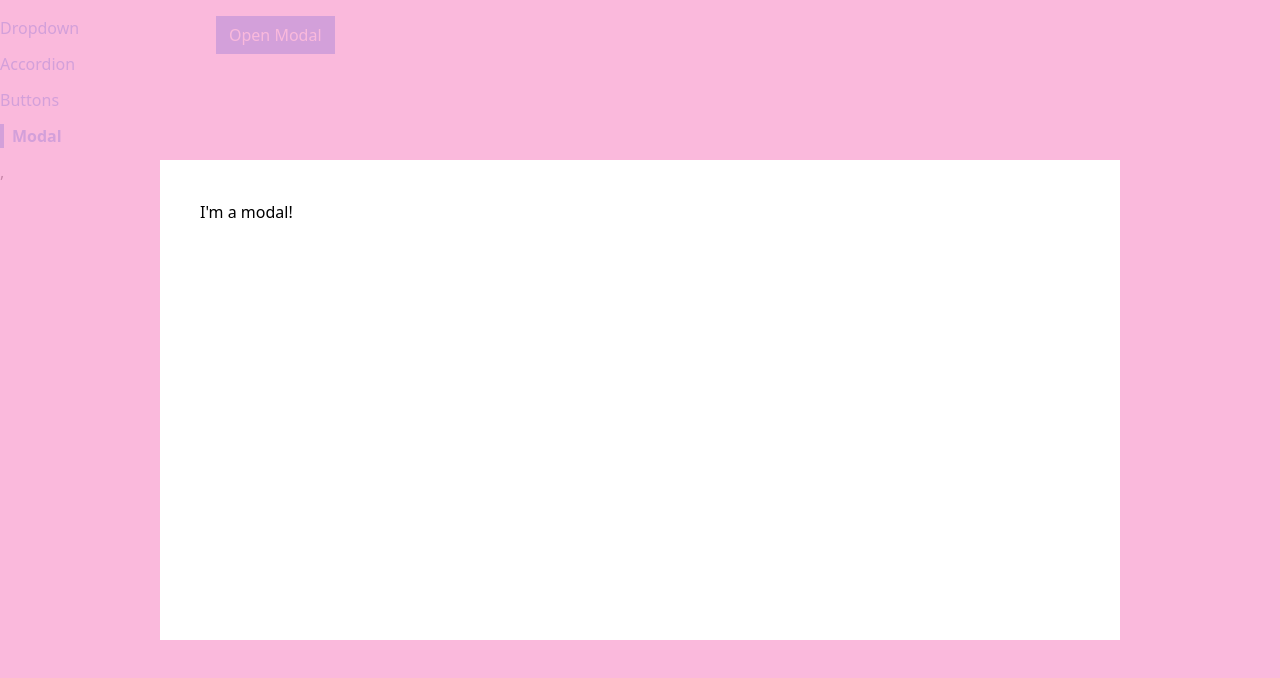
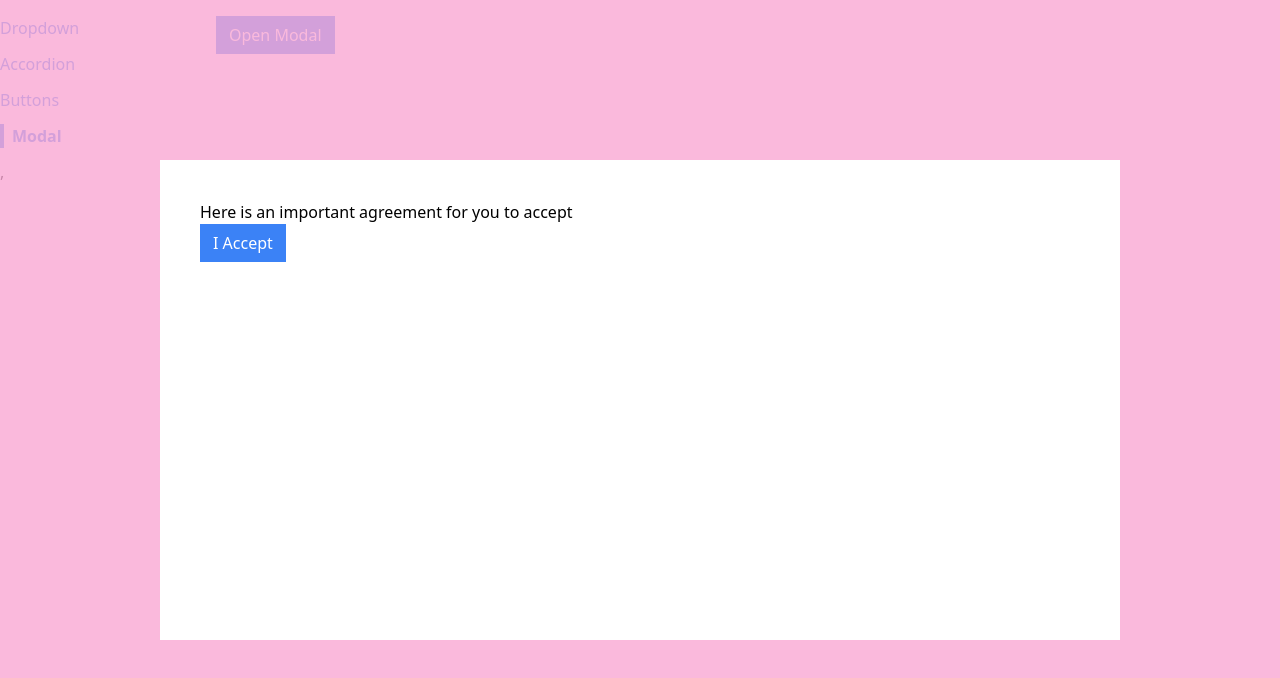
Before and after one commit to CocoTapi/modern_react_2023, a React (Create React App) app in the folder section_14/: page /modal in a window 1280 px wide. Both pictures are taken after a click on the button "Open Modal". Shown: the top 678 px of the page. Built offline with nearby package versions, Linux system fonts and the light colour scheme.

Commit message:
added the paragraph and action bar

```diff
--- a/section_14/src/components/Modal.js
+++ b/section_14/src/components/Modal.js
@@ -1,10 +1,13 @@
 import ReactDom from 'react-dom';
 
-function Modal({ onClose }) {
+function Modal({ onClose, children, actionBar }) {
   return ReactDom.createPortal(
     <div>
       <div onClick={onClose} className='absolute inset-0 bg-pink-300 opacity-80'></div>,
-      <div className="absolute inset-40 p-10 bg-white">I'm a modal!</div>
+      <div className="absolute inset-40 p-10 bg-white">
+        {children}
+        {actionBar}
+      </div>
     </div>,
 
     document.querySelector('.modal-container')
--- a/section_14/src/pages/ModalPage.js
+++ b/section_14/src/pages/ModalPage.js
@@ -13,12 +13,20 @@ function ModalPage () {
     setShowModal(false)
   }
 
+  const actionBar = <Button primary>I Accept</Button>
+
+  const modal = <Modal onClose={handleClose} actionBar={actionBar}>
+    <p>
+      Here is an important agreement for you to accept
+    </p>
+  </Modal>
+
   return (
     <div className='relative'>
       <Button onClick={handleClick} primary>
         Open Modal
       </Button>
-      {showModal && <Modal onClose={handleClose} />}
+      {showModal && modal}
     </div>
 
   )
```
